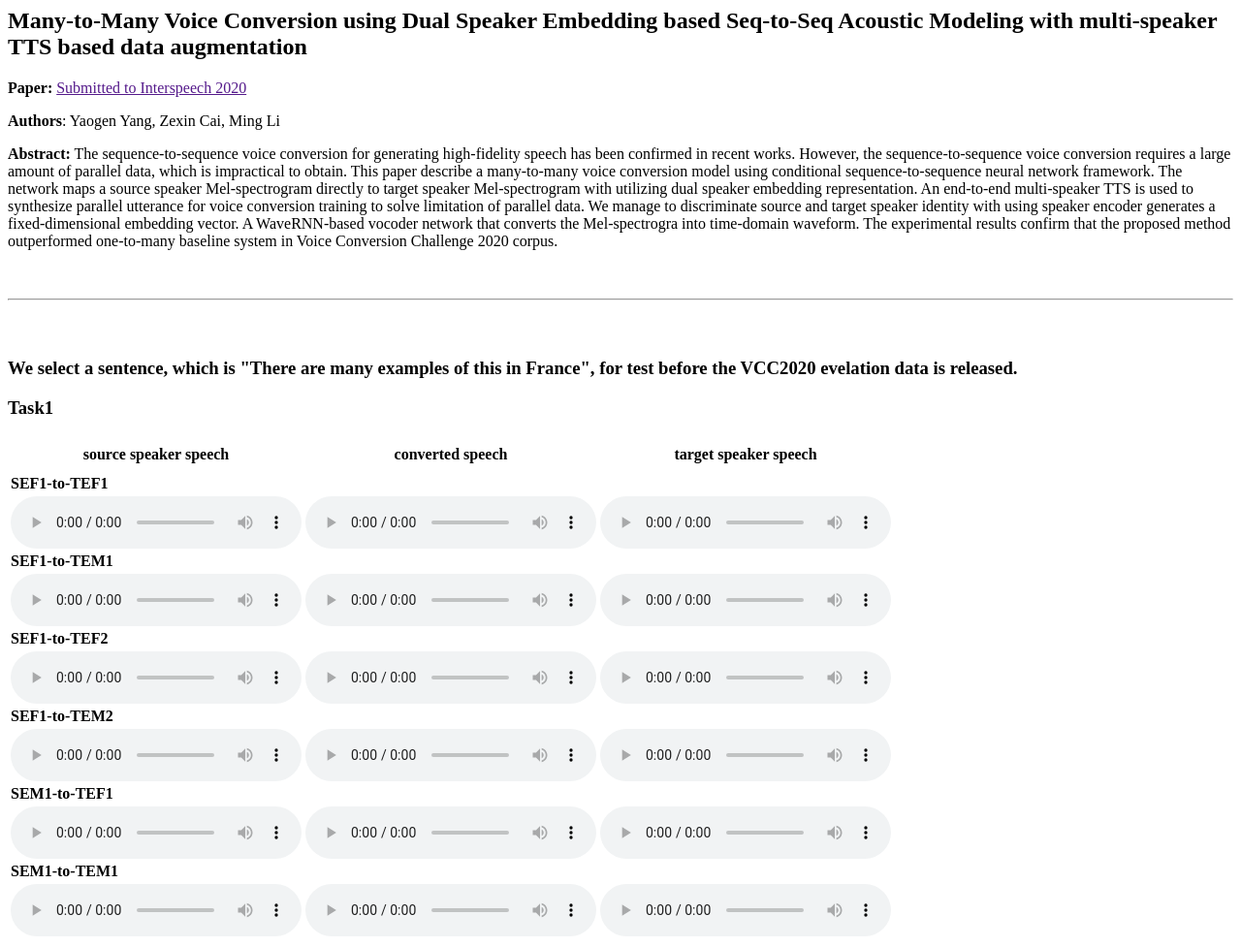
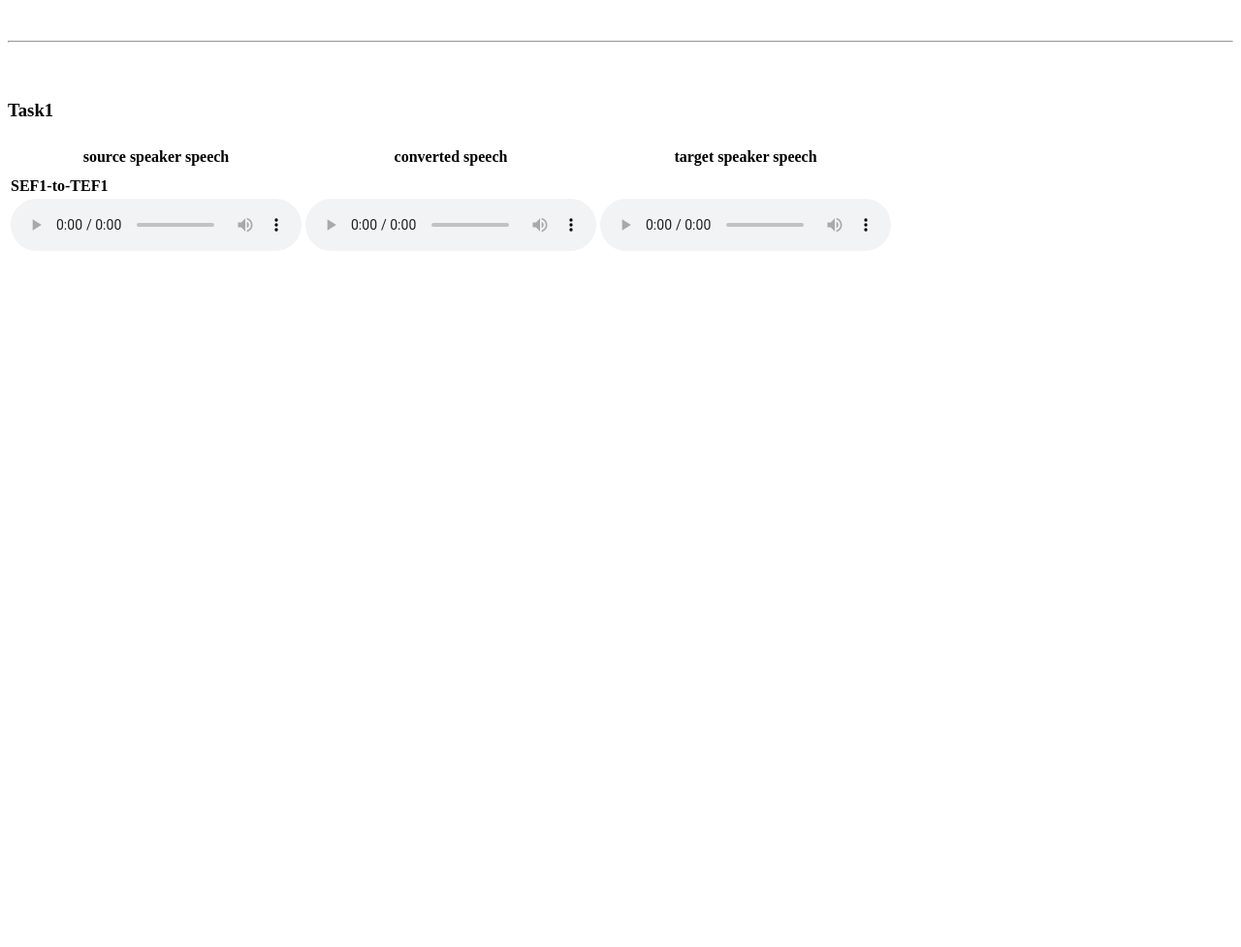
Before and after one commit to yygg678/TTS-Demo.github.io, a plain HTML site: page index.html in a window 1280 px wide. Shown: the whole page at 97% size. After the commit the page ends 800 px from the top, so only its background shows below. Drawn offline with Linux system fonts and the light colour scheme.

Commit message:
Update index.html

```diff
--- a/index.html
+++ b/index.html
@@ -1,19 +1,10 @@
 <html><head>
     <meta charset="UTF-8">
-    <title>Many-to-Many Voice Conversion using Dual Speaker Embedding based Seq-to-Seq Acoustic Modeling with multi-speaker TTS  based data augmentation</title>
+    <title>Text to Speech Demo</title>
   <body>
-    <div>
-      <article>
-      <header> <h2>Many-to-Many Voice Conversion using Dual Speaker Embedding based Seq-to-Seq Acoustic Modeling with multi-speaker TTS  based data augmentation</h2> </header>
-    </article>
-    <p><b>Paper:</b> <a href="">Submitted to Interspeech 2020</a></p>
-    <p><b>Authors</b>: Yaogen Yang, Zexin Cai, Ming Li</p>
-    <div><b>Abstract:</b>  The sequence-to-sequence voice conversion for generating high-fidelity speech has been confirmed in recent works. However, the sequence-to-sequence voice conversion requires a large amount of parallel data, which is impractical to obtain. This paper describe a many-to-many voice conversion model using conditional sequence-to-sequence neural network framework. The network maps a source speaker Mel-spectrogram directly to target speaker Mel-spectrogram with utilizing dual speaker embedding representation. An end-to-end multi-speaker TTS is used to synthesize parallel utterance for voice conversion training to solve limitation of parallel data. We manage to discriminate source and target speaker identity with using speaker encoder generates a fixed-dimensional embedding vector.
-A WaveRNN-based vocoder network that converts the Mel-spectrogra into time-domain waveform. The experimental results confirm that the proposed method outperformed one-to-many baseline system in Voice Conversion Challenge 2020 corpus. </div>
   <p>&nbsp;</p>
   <hr />
   <h3>&nbsp;</h3>
-   <h3> We select a sentence, which is "There are many examples of this in France", for test before the VCC2020 evelation data  is released.</h3>
    <h3>Task1</h3>
     <table>
       <thead>
@@ -30,50 +21,6 @@ A WaveRNN-based vocoder network that converts the Mel-spectrogra into time-domai
       <td><audio controls=""><source src="js/SEF1-E10052-TEF1.wav" type="audio/wav"></audio></td>
       <td><audio controls=""><source src="js/TEF1-E10052.wav" type="audio/wav"></audio></td>
     </tr>
-    <tr>
-      <td colspan="5"><span><b>SEF1-to-TEM1</b></span></td>
-    </tr>
-    <tr>
-      <td><audio controls=""><source src="js/SEF1-E10052.wav" type="audio/wav"></audio></td>
-      <td><audio controls=""><source src="js/SEF1-E10052-TEM1.wav" type="audio/wav"></audio></td>
-      <td><audio controls=""><source src="js/TEM1-E10052.wav" type="audio/wav"></audio></td>
-    </tr>
-     <tr>
-      <td colspan="5"><span><b>SEF1-to-TEF2</b></span></td>
-    </tr>
-    <tr>
-      <td><audio controls=""><source src="js/SEF1-E10052.wav" type="audio/wav"></audio></td>
-      <td><audio controls=""><source src="js/SEF1-E10052-TEF2.wav" type="audio/wav"></audio></td>
-      <td><audio controls=""><source src="js/TEF2-E10052.wav" type="audio/wav"></audio></td>
-    </tr>
-
-     <tr>
-      <td colspan="5"><span><b>SEF1-to-TEM2</b></span></td>
-    </tr>
-    <tr>
-      <td><audio controls=""><source src="js/SEF1-E10052.wav" type="audio/wav"></audio></td>
-      <td><audio controls=""><source src="js/SEF1-E10052-TEM2.wav" type="audio/wav"></audio></td>
-      <td><audio controls=""><source src="js/TEM2-E10052.wav" type="audio/wav"></audio></td>
-    </tr>
-
-     <tr>
-      <td colspan="5"><span><b>SEM1-to-TEF1</b></span></td>
-    </tr>
-    <tr>
-      <td><audio controls=""><source src="js/SEM1-E10052.wav" type="audio/wav"></audio></td>
-      <td><audio controls=""><source src="js/SEM1-E10052-TEF1.wav" type="audio/wav"></audio></td>
-      <td><audio controls=""><source src="js/TEF1-E10052.wav" type="audio/wav"></audio></td>
-    </tr>
-
-
-     <tr>
-      <td colspan="5"><span><b>SEM1-to-TEM1</b></span></td>
-    </tr>
-    <tr>
-      <td><audio controls=""><source src="js/SEM1-E10052.wav" type="audio/wav"></audio></td>
-      <td><audio controls=""><source src="js/SEM1-E10052-TEM1.wav" type="audio/wav"></audio></td>
-      <td><audio controls=""><source src="js/TEM1-E10052.wav" type="audio/wav"></audio></td>
-    </tr>
 
 
   </tbody>
```
